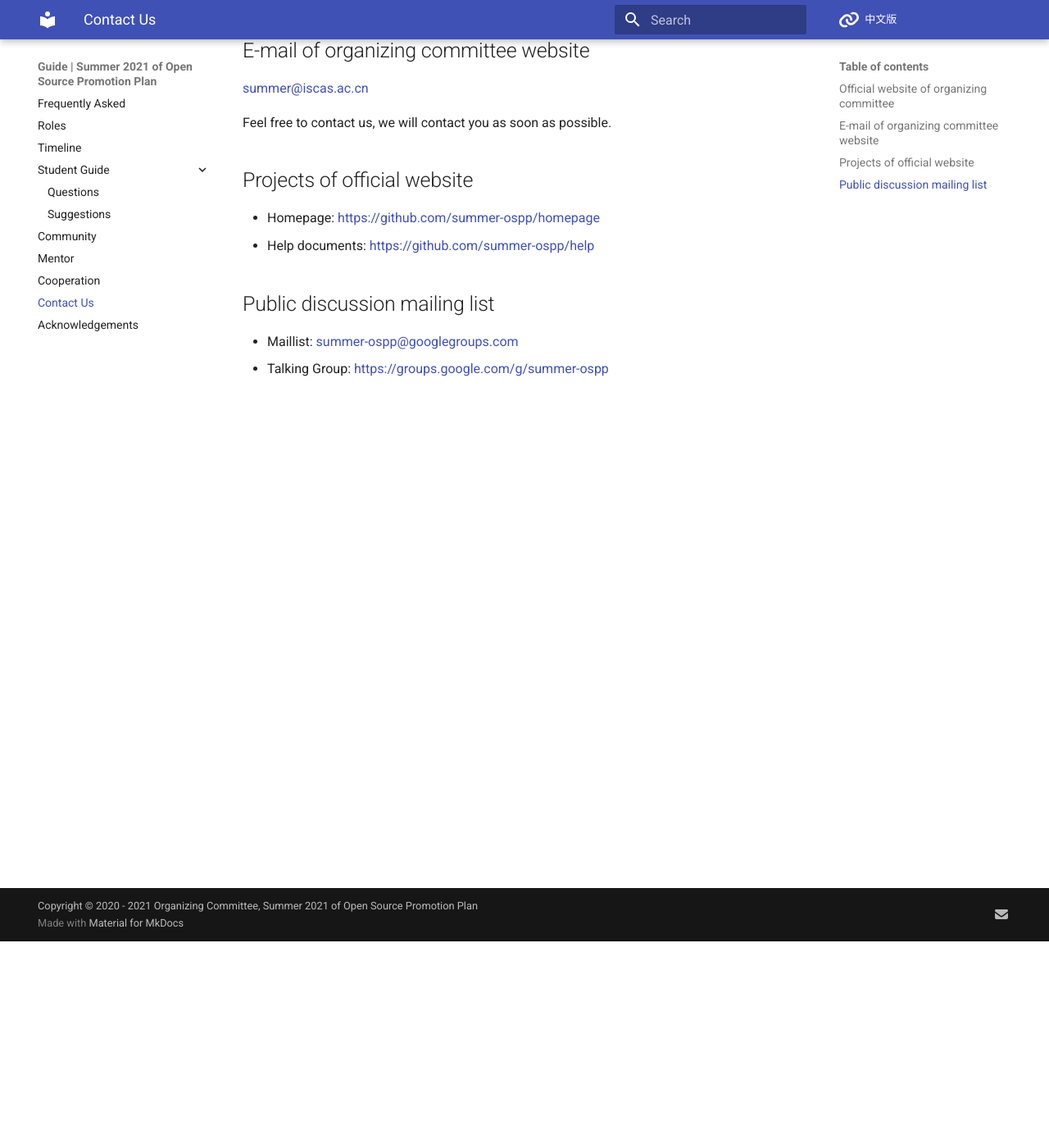
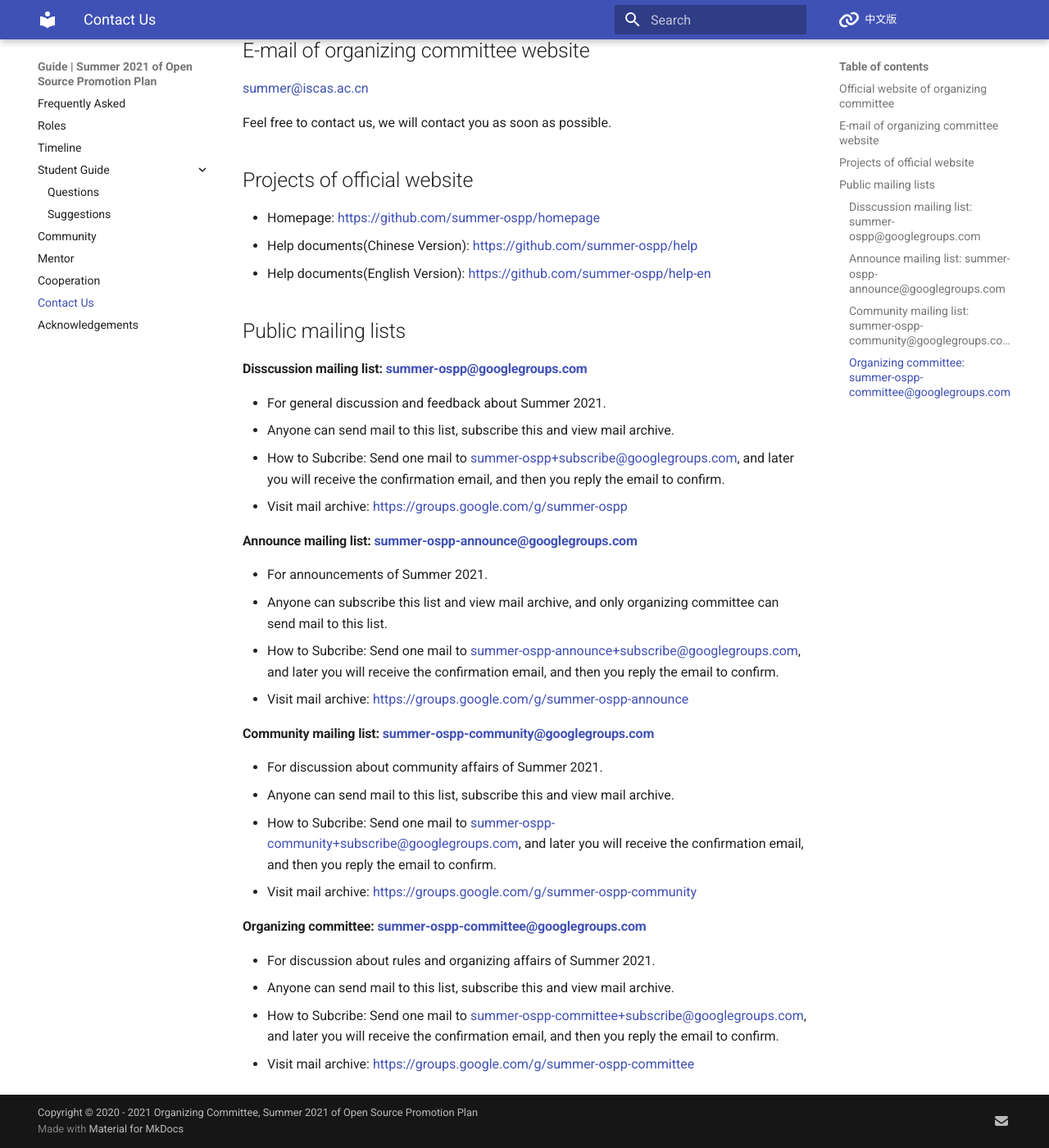
Before and after one commit to summer-ospp/help-en, an MkDocs documentation site: the page built from docs/contactus.md, in a window 1280 px wide and 1400 px high, scrolled down 252 px. Shown: the whole window at 82% size. Built offline with MkDocs 1.6.1 and Material for MkDocs 9.7.7, drawn with Linux system fonts in a browser that asks for light colours; comment, search, counter and statistics services are not loaded.

Commit message:
add details of timeline and mailing list

```diff
--- a/docs/contactus.md
+++ b/docs/contactus.md
@@ -13,9 +13,35 @@ Feel free to contact us, we will contact you as soon as possible.
 ## Projects of official website
 
 - Homepage: <https://github.com/summer-ospp/homepage>
-- Help documents: <https://github.com/summer-ospp/help>
+- Help documents(Chinese Version): <https://github.com/summer-ospp/help>
+- Help documents(English Version): <https://github.com/summer-ospp/help-en>
 
-## Public discussion mailing list
+## Public mailing lists
 
-- Maillist: [summer-ospp@googlegroups.com](mailto:summer-ospp@googlegroups.com)
-- Talking Group: <https://groups.google.com/g/summer-ospp>
+#### Disscussion mailing list: [summer-ospp@googlegroups.com](mailto:summer-ospp@googlegroups.com)
+
+- For general discussion and feedback about Summer 2021.
+- Anyone can send mail to this list, subscribe this and view mail archive.
+- How to Subcribe: Send one mail to [summer-ospp+subscribe@googlegroups.com](mailto:summer-ospp+subscribe@googlegroups.com), and later you will receive the confirmation email, and then you reply the email to confirm.
+- Visit mail archive: <https://groups.google.com/g/summer-ospp>
+
+#### Announce mailing list: [summer-ospp-announce@googlegroups.com](mailto:summer-ospp-announce@googlegroups.com)
+
+- For announcements of Summer 2021.
+- Anyone can subscribe this list and view mail archive, and only organizing committee can send mail to this list.
+- How to Subcribe: Send one mail to [summer-ospp-announce+subscribe@googlegroups.com](mailto:summer-ospp-announce+subscribe@googlegroups.com), and later you will receive the confirmation email, and then you reply the email to confirm.
+- Visit mail archive: <https://groups.google.com/g/summer-ospp-announce>
+
+#### Community mailing list: [summer-ospp-community@googlegroups.com](mailto:summer-ospp-community@googlegroups.com)
+
+- For discussion about community affairs of Summer 2021.
+- Anyone can send mail to this list, subscribe this and view mail archive.
+- How to Subcribe: Send one mail to [summer-ospp-community+subscribe@googlegroups.com](mailto:summer-ospp-community+subscribe@googlegroups.com), and later you will receive the confirmation email, and then you reply the email to confirm.
+- Visit mail archive: <https://groups.google.com/g/summer-ospp-community>
+
+#### Organizing committee: [summer-ospp-committee@googlegroups.com](mailto:summer-ospp-committee@googlegroups.com)
+
+- For discussion about rules and organizing affairs of Summer 2021.
+- Anyone can send mail to this list, subscribe this and view mail archive.
+- How to Subcribe: Send one mail to [summer-ospp-committee+subscribe@googlegroups.com](mailto:summer-ospp-committee+subscribe@googlegroups.com), and later you will receive the confirmation email, and then you reply the email to confirm.
+- Visit mail archive: <https://groups.google.com/g/summer-ospp-committee>
```
Also changed, not shown: docs/timeline.md (+22 -9 lines).
